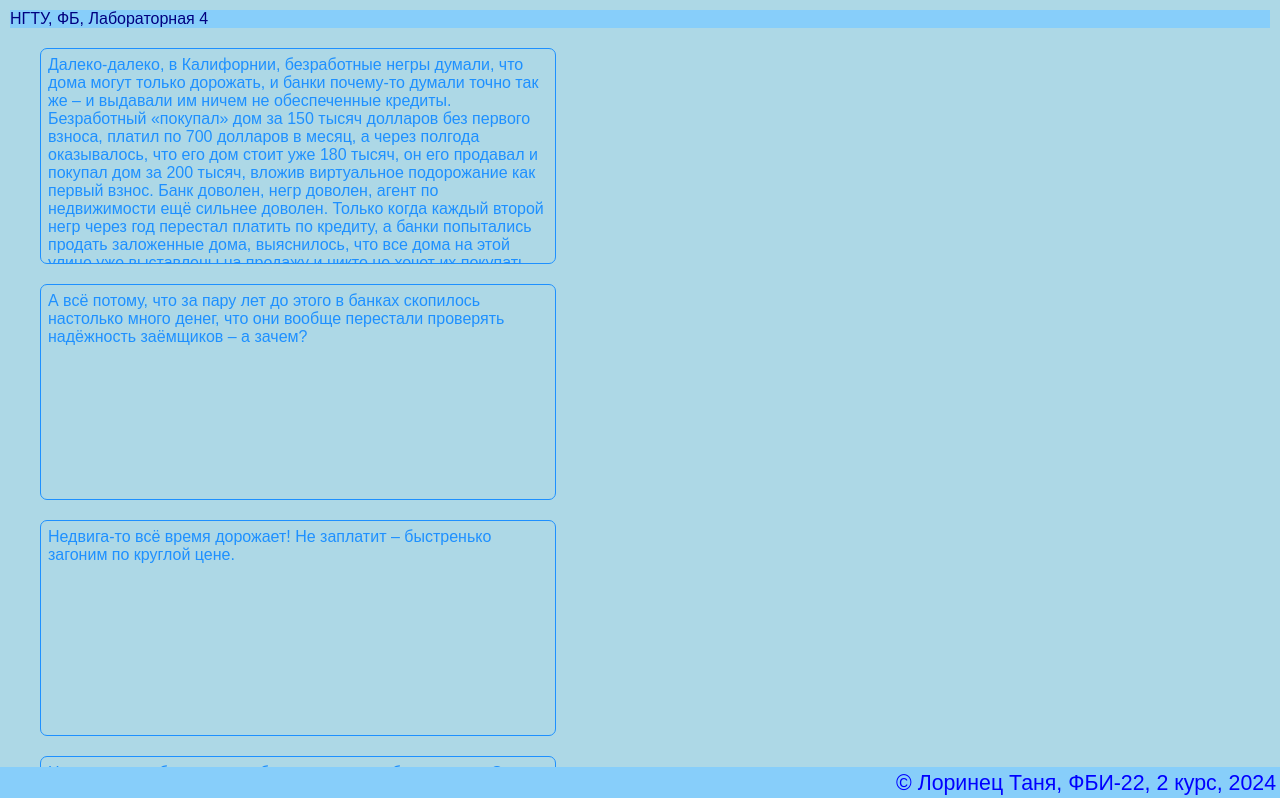
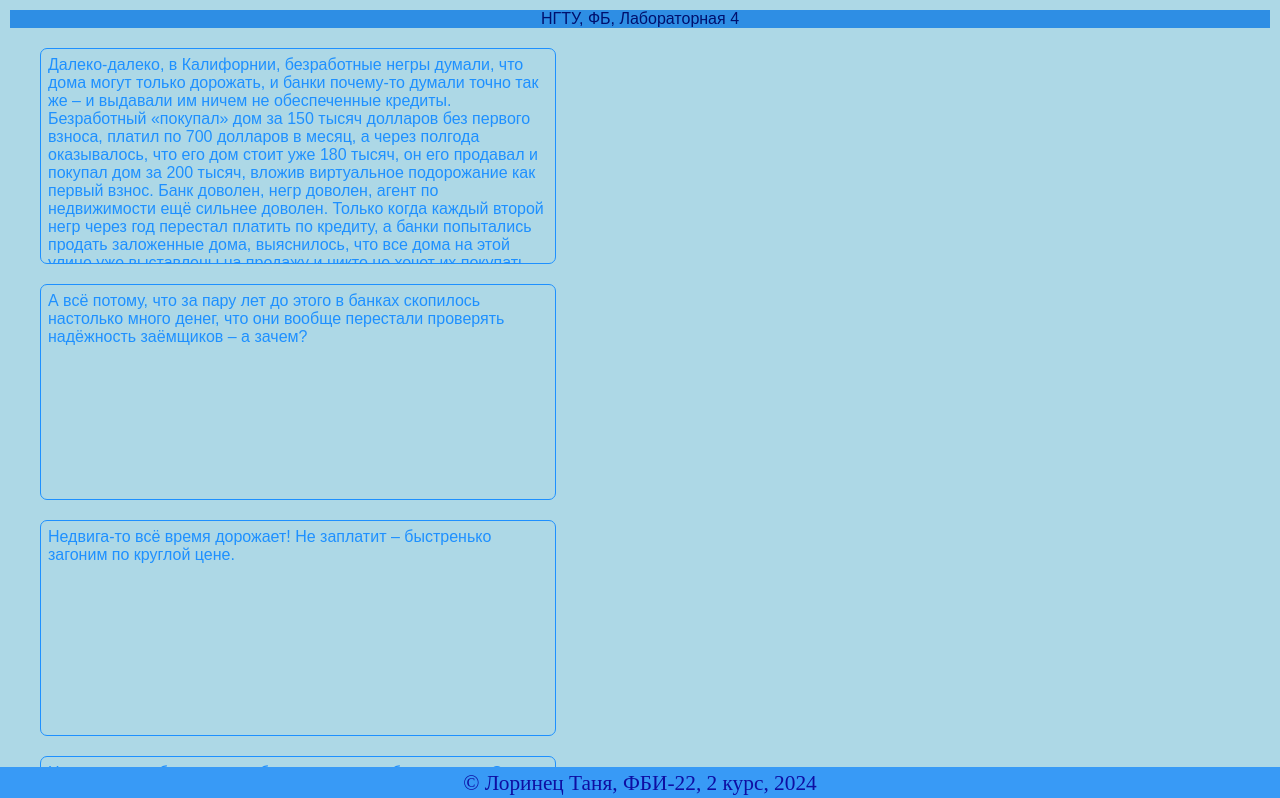
Before and after one commit to Tay1808/TayWeb, a plain HTML site: page lab4/book.html in a window 1280 px wide. Shown: the top 798 px of the page. Drawn offline with Linux system fonts and the light colour scheme.

Commit message:
Внесены правки

```diff
--- a/lab4/book.html
+++ b/lab4/book.html
@@ -4,9 +4,9 @@
     <meta charset="UTF-8">
     <title>Лоринец Татьяна Андреевна. Лабораторная работа 4.</title>
     <link rel="stylesheet" href="../main.css">
-    <link rel="shortcut icon" href="C:\Users\Tay\OneDrive\Рабочий стол\Tay\уник\2 курс\4сем\вебка\favicon_io\favicon.ico" type="image/x-icon">
-    <link rel="icon" href="C:\Users\Tay\OneDrive\Рабочий стол\Tay\уник\2 курс\4сем\вебка\favicon_io\favicon-16x16.png">
-    <link rel="ionc" href="C:\Users\Tay\OneDrive\Рабочий стол\Tay\уник\2 курс\4сем\вебка\favicon_io\favicon-32x32.png">
+    <link rel="shortcut icon" href="../favicon.ico" type="image/x-icon">
+    <link rel="icon" href="../favicon-16x16.png">
+    <link rel="ionc" href="../favicon-32x32.png">
     <style>
         div {
             margin: 20px;
--- a/main.css
+++ b/main.css
@@ -5,30 +5,31 @@ body {
     margin: 0px;
 }
 main {
-    background-color: lightblue;
     color: dodgerblue;
     font-family: Arial;
-    margin: 10px 20px 45px;
+    margin: 10px 20px 150px;
     height: 0;
 }
 footer {
-    background-color: lightskyblue;
-    color: Blue;
+    background-color: rgb(56, 154, 246);
+    color: rgb(14, 14, 162);
     padding: 4px;
     font-size: 16pt;
-    font-family: Arial;
+    font-family: 'Times New Roman';
     margin: 0px;
     text-align: right;
     position: fixed;
     bottom: 0;
     right: 0;
     left: 0;
+    text-align: center;
 }
 header {
-    background-color: lightskyblue;
-    color: navy;
+    background-color: rgba(6, 120, 227, 0.758);
+    color: rgb(0, 16, 109);
     font-family: Arial;
     margin: 10px;
+    text-align: center;
 }
 a {
     color: green(3, 183, 168);
```
